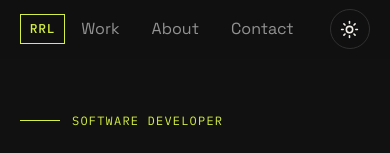
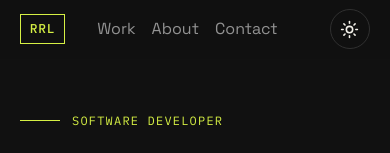
Before and after one commit to RishiRajLimshakre/rishi-raj-portfolio, a React (Vite) app: page / in a window 390 px wide. Shown: the top 153 px of the page. Built offline with nearby package versions, Linux system fonts and the light colour scheme.

Commit message:
fix navbar size in smaller devices

```diff
--- a/src/components/Navbar/Navbar.css
+++ b/src/components/Navbar/Navbar.css
@@ -160,7 +160,7 @@
   }
 
   .navbar__list {
-    gap: clamp(2rem, 3.5vw, 1.25rem);
+    gap: clamp(1rem, 3.5vw, 1.25rem);
   }
 
   .navbar__link {
--- a/src/styles/responsive.css
+++ b/src/styles/responsive.css
@@ -1,7 +1,4 @@
-/* ==========================================================================
-   Global responsive rules. Component-specific breakpoints live next to the
-   component's own CSS file; this file only adjusts shared primitives.
-   ========================================================================== */
+
 
 @media (max-width: 720px) {
   :root {
```
